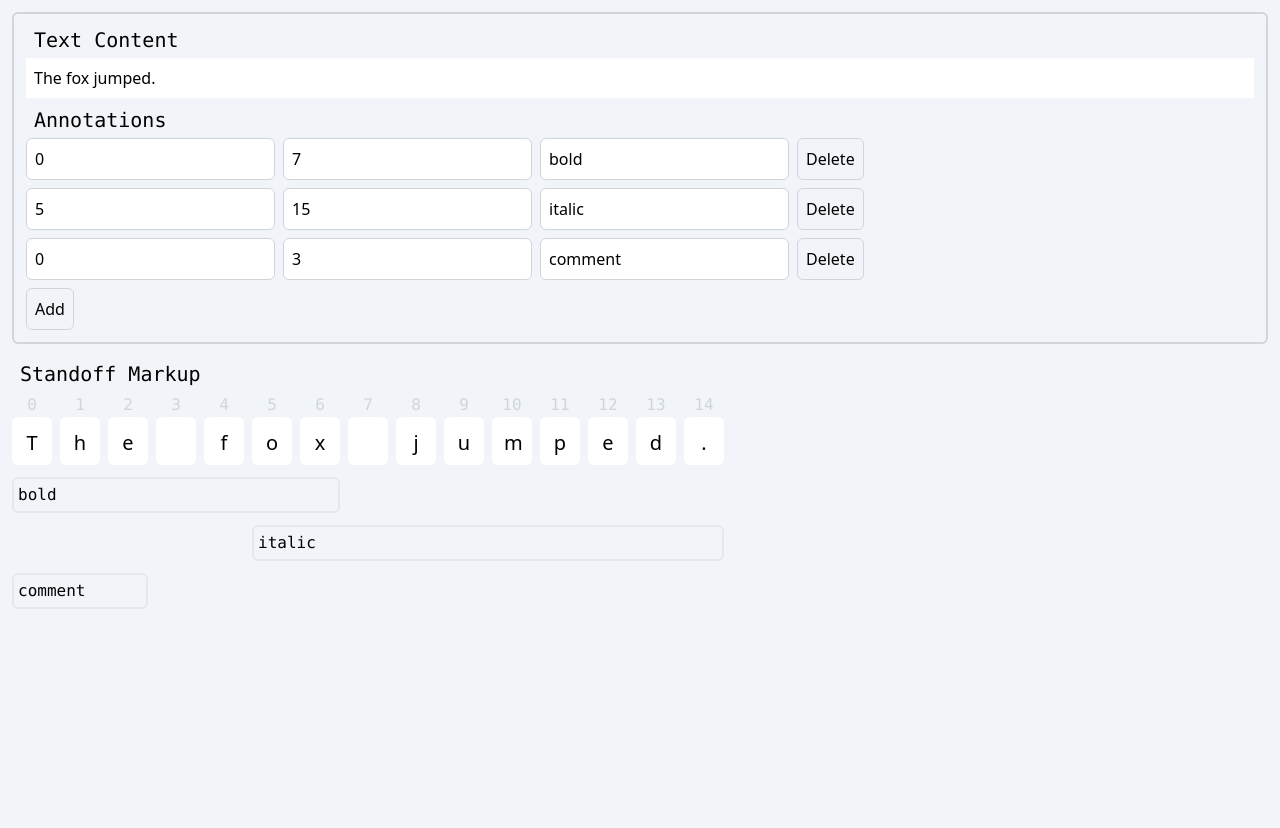
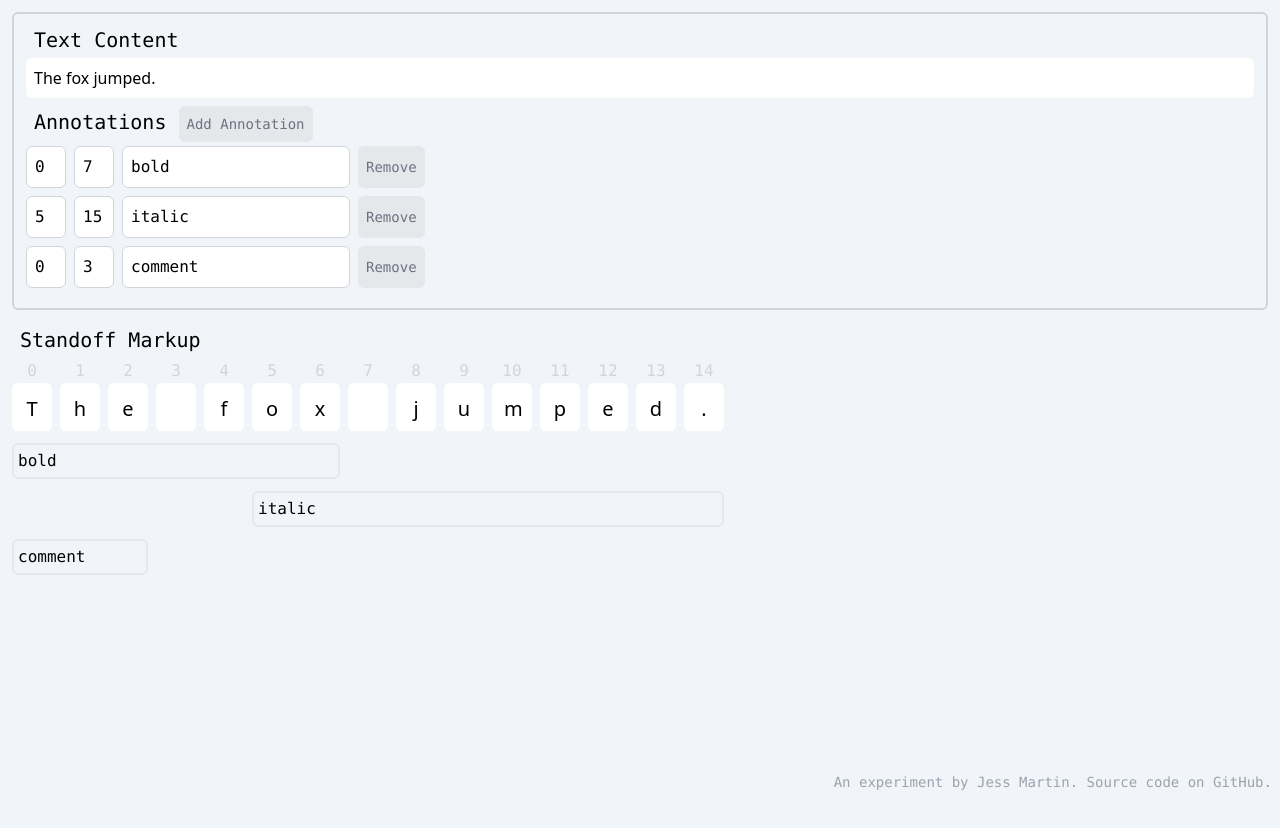
Before and after one commit to jessmartin/standoff-explainer, a SvelteKit app: page / in a window 1280 px wide. Shown: the top 828 px of the page. Built offline with nearby package versions, Linux system fonts and the light colour scheme.

Commit message:
Styling it up

```diff
--- a/src/routes/+page.svelte
+++ b/src/routes/+page.svelte
@@ -18,37 +18,54 @@
   const nonEmptyAnnotations = (annotations: Mark[]) => annotations.filter((a) => a.start !== a.end)
 </script>
 
+<span class="text-gray-400 fixed bottom-0 right-0 font-mono text-sm p-2"
+  >An experiment by <a class="hover:underline hover:text-gray-500" href="https://jessmart.in"
+    >Jess Martin</a
+  >.
+  <a
+    class="hover:underline hover:text-gray-500"
+    href="https://github.com/jessmartin/standoff-explainer">Source code on GitHub</a
+  >.
+</span>
+
 <div class="mb-4 border-gray-300 border-2 rounded-md p-3">
   <p class="font-mono px-2 mb-1 text-xl">Text Content</p>
-  <input bind:value={textContent} class="w-full p-2 mb-2" />
+  <input bind:value={textContent} class="w-full p-2 mb-2 rounded-md" />
 
-  <p class="font-mono px-2 mb-1 text-xl">Annotations</p>
+  <p class="font-mono px-2 mb-1 text-xl">
+    Annotations
+
+    <button
+      on:click={() => {
+        annotations.push({ start: 0, end: 0, type: '' })
+        annotations = annotations
+      }}
+      class="text-sm p-2 bg-gray-200 font-mono rounded-md text-gray-500 hover:bg-gray-300"
+      >Add Annotation</button
+    >
+  </p>
   {#each annotations as annotation}
     <div class="flex mb-2">
       <input
         bind:value={annotation.start}
-        class="w-1/8 p-2 mr-2 border border-gray-300 rounded-md"
+        class="w-10 p-2 mr-2 border border-gray-300 rounded-md font-mono"
       />
-      <input bind:value={annotation.end} class="w-1/8 p-2 mr-2 border border-gray-300 rounded-md" />
+      <input
+        bind:value={annotation.end}
+        class="w-10 p-2 mr-2 border border-gray-300 rounded-md font-mono"
+      />
       <input
         bind:value={annotation.type}
-        class="w-1/8 p-2 mr-2 border border-gray-300 rounded-md"
+        class="w-1/8 p-2 mr-2 border border-gray-300 rounded-md font-mono"
       />
       <button
         on:click={() => (annotations = annotations.filter((a) => a !== annotation))}
-        class="w-1/8 p-2 border border-gray-300 rounded-md"
+        class="w-1/8 p-2 bg-gray-200 font-mono rounded-md text-gray-500 hover:bg-gray-300 text-sm"
       >
-        Delete
+        Remove
       </button>
     </div>
   {/each}
-  <button
-    on:click={() => {
-      annotations.push({ start: 0, end: 0, type: '' })
-      annotations = annotations
-    }}
-    class="p-2 border border-gray-300 rounded-md">Add</button
-  >
 </div>
 
 <p class="font-mono px-2 mb-1 text-xl">Standoff Markup</p>
```
Also changed, not shown: 1 other file (tests, documents, lock files or other folders).
